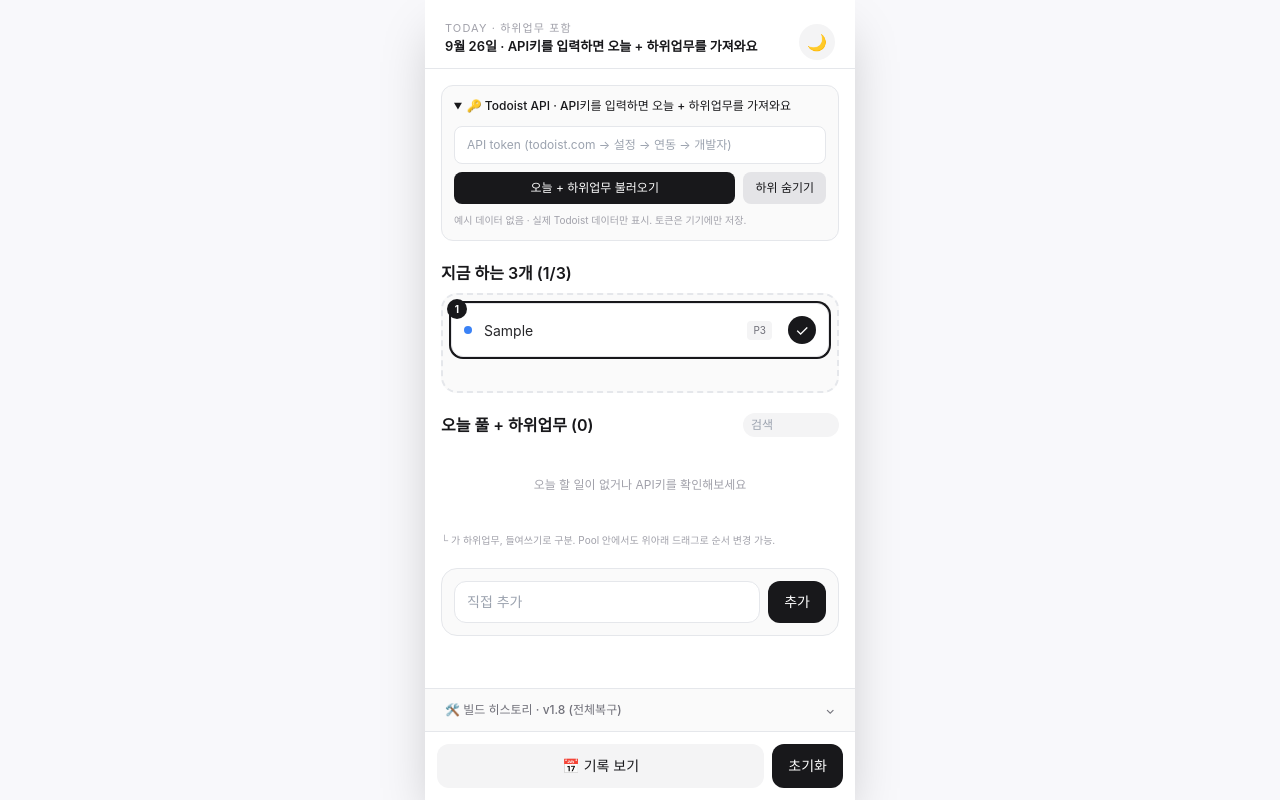
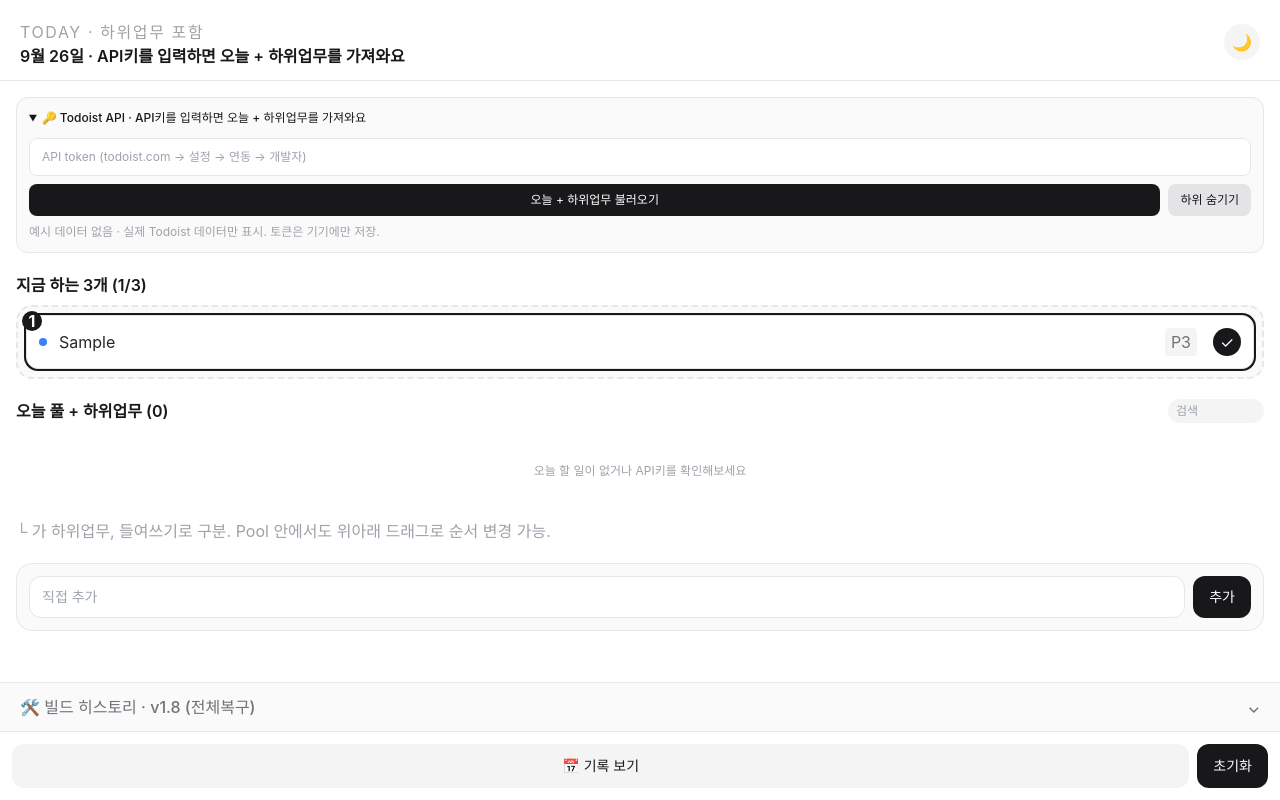
Before and after one commit to apoco211/Daily-Todo, a React (Vite) app: page / in a window 1280 px wide. Both pictures are taken after typing "Sample" into the empty fields and a click on the button "추가". Built offline with nearby package versions, Linux system fonts and the light colour scheme.

Commit message:
Update App.jsx

```diff
--- a/src/App.jsx
+++ b/src/App.jsx
@@ -9,17 +9,17 @@ const priorityLabel = { 4: 'P1', 3: 'P2', 2: 'P3', 1: 'P4' }
 function SortableItem({ task, isActive, onComplete, depth = 0, childCount = 0 }) {
   const { attributes, listeners, setNodeRef, transform, transition, isDragging } = useSortable({ id: task.id })
   const isSubtask = depth > 0
-  const style = { transform: CSS.Transform.toString(transform), transition, opacity: isDragging ? 0.5 : 1, marginLeft: isSubtask ? `${depth * 20}px` : '0px' }
+  const style = { transform: CSS.Transform.toString(transform), transition, opacity: isDragging? 0.5 : 1, marginLeft: isSubtask? `${depth * 20}px` : '0px' }
   return (
     <div ref={setNodeRef} style={style} {...attributes} {...listeners}
-      className={`group flex items-center gap-3 p-3 rounded-xl border shadow-sm ${isSubtask ? 'bg-zinc-50 dark:bg-zinc-800/50 border-l-2 border-l-zinc-400 dark:border-l-zinc-600 border-zinc-200 dark:border-zinc-800' : 'bg-white dark:bg-zinc-900 border-zinc-200 dark:border-zinc-800'} ${isActive ? 'ring-2 ring-zinc-900 dark:ring-white' : ''}`}>
+      className={`group flex items-center gap-3 p-3 rounded-xl border shadow-sm ${isSubtask? 'bg-zinc-50 dark:bg-zinc-800/50 border-l-2 border-l-zinc-400 dark:border-l-zinc-600 border-zinc-200 dark:border-zinc-800' : 'bg-white dark:bg-zinc-900 border-zinc-200 dark:border-zinc-800'} ${isActive? 'ring-2 ring-zinc-900 dark:ring-white' : ''}`}>
       <div className="flex items-center gap-2">
-        {isSubtask && <span className="text-zinc-400 text-[12px]">└</span>}
+        {isSubtask && <span className="text-zinc-400 text-">└</span>}
         <div className={`w-2 h-2 rounded-full ${priorityColor[task.priority]}`} />
       </div>
-      <span className={`flex-1 text-[14px] ${isSubtask ? 'text-[13px] text-zinc-600 dark:text-zinc-300' : 'text-zinc-800 dark:text-zinc-100'}`}>{task.content}</span>
-      {childCount > 0 && <span className="text-[10px] px-1.5 py-0.5 rounded-full bg-blue-100 dark:bg-blue-900 text-blue-600 dark:text-blue-300">{childCount} 하위</span>}
-      <span className="text-[10px] px-1.5 py-0.5 rounded bg-zinc-100 dark:bg-zinc-800 text-zinc-500">{priorityLabel[task.priority]}</span>
+      <span className={`flex-1 text- ${isSubtask? 'text- text-zinc-600 dark:text-zinc-300' : 'text-zinc-800 dark:text-zinc-100'}`}>{task.content}</span>
+      {childCount > 0 && <span className="text- px-1.5 py-0.5 rounded-full bg-blue-100 dark:bg-blue-900 text-blue-600 dark:text-blue-300">{childCount} 하위</span>}
+      <span className="text- px-1.5 py-0.5 rounded bg-zinc-100 dark:bg-zinc-800 text-zinc-500">{priorityLabel[task.priority]}</span>
       {isActive && <button onClick={() => onComplete(task)} className="ml-1 w-7 h-7 rounded-full bg-zinc-900 dark:bg-white text-white dark:text-black flex items-center justify-center">✓</button>}
     </div>
   )
@@ -27,11 +27,11 @@ function SortableItem({ task, isActive, onComplete, depth = 0, childCount = 0 })
 
 function buildTaskTree(tasks) {
   const map = new Map()
-  tasks.forEach(t => map.set(String(t.id), { ...t, children: [], depth: 0 }))
+  tasks.forEach(t => map.set(String(t.id), {...t, children: [], depth: 0 }))
   const roots = []
   tasks.forEach(t => {
     const id = String(t.id)
-    const parentId = t.parent_id ? String(t.parent_id) : null
+    const parentId = t.parent_id? String(t.parent_id) : null
     const node = map.get(id)
     if (parentId && map.has(parentId)) {
       const parent = map.get(parentId)
@@ -49,7 +49,7 @@ function buildTaskTree(tasks) {
 }
 
 export default function App() {
-  const [theme, setTheme] = useState(localStorage.getItem('theme') || (window.matchMedia('(prefers-color-scheme: dark)').matches ? 'dark' : 'light'))
+  const [theme, setTheme] = useState(localStorage.getItem('theme') || (window.matchMedia('(prefers-color-scheme: dark)').matches? 'dark' : 'light'))
   const [pool, setPool] = useState([])
   const [active, setActive] = useState([])
   const [logs, setLogs] = useState(JSON.parse(localStorage.getItem('logs') || '[]'))
@@ -83,11 +83,11 @@ export default function App() {
           }
         }
       }
-      const combined = [...todayTasks, ...allSubtasks]
+      const combined = [...todayTasks,...allSubtasks]
       const uniqueMap = new Map()
       combined.forEach(t => uniqueMap.set(String(t.id), t))
       const unique = Array.from(uniqueMap.values())
-      const { flat } = buildTaskTree(unique.map(t => ({ id: String(t.id), content: t.content, priority: t.priority, parent_id: t.parent_id ? String(t.parent_id) : null, order: t.order, project_id: t.project_id })))
+      const { flat } = buildTaskTree(unique.map(t => ({ id: String(t.id), content: t.content, priority: t.priority, parent_id: t.parent_id? String(t.parent_id) : null, order: t.order, project_id: t.project_id })))
       setPool(flat)
       if (active.length === 0 && flat.length > 0) {
         const roots = flat.filter(f => f.depth === 0)
@@ -100,7 +100,7 @@ export default function App() {
   useEffect(() => { if (todoistToken) fetchToday() }, [])
 
   const sensors = useSensors(useSensor(PointerSensor, { activationConstraint: { distance: 8 } }))
-  const filteredPool = pool.filter(t => !active.find(a => a.id === t.id)).filter(t => showSubtasks || t.depth === 0).filter(t => t.content.toLowerCase().includes(search.toLowerCase()))
+  const filteredPool = pool.filter(t =>!active.find(a => a.id === t.id)).filter(t => showSubtasks || t.depth === 0).filter(t => t.content.toLowerCase().includes(search.toLowerCase()))
 
   function handleDragEnd(event) {
     const { active: a, over } = event; if (!over) return
@@ -114,27 +114,27 @@ export default function App() {
       const task = pool.find(p => p.id === a.id); if (task) setActive(prev => [...prev, task]); return
     }
     if (active.find(x => x.id === a.id) && over.id === 'pool-droppable') {
-      setActive(prev => prev.filter(p => p.id !== a.id))
+      setActive(prev => prev.filter(p => p.id!== a.id))
     }
   }
 
   async function completeTask(task) {
-    if (todoistToken && !String(task.id).startsWith('custom-')) {
+    if (todoistToken &&!String(task.id).startsWith('custom-')) {
       try { await fetch(`https://api.todoist.com/rest/v2/tasks/${task.id}/close`, { method: 'POST', headers: { Authorization: `Bearer ${todoistToken}` } }) } catch {}
     }
-    const entry = { id: Date.now(), date: new Date().toISOString().slice(0,10), title: (task.depth > 0 ? '└ ' : '') + task.content, source: 'todoist', completed_at: new Date().toISOString() }
-    setLogs(prev => [entry, ...prev]); setActive(prev => prev.filter(p => p.id !== task.id)); setPool(prev => prev.filter(p => p.id !== task.id && String(p.parent_id) !== String(task.id)))
+    const entry = { id: Date.now(), date: new Date().toISOString().slice(0,10), title: (task.depth > 0? '└ ' : '') + task.content, source: 'todoist', completed_at: new Date().toISOString() }
+    setLogs(prev => [entry,...prev]); setActive(prev => prev.filter(p => p.id!== task.id)); setPool(prev => prev.filter(p => p.id!== task.id && String(p.parent_id)!== String(task.id)))
   }
 
-  function addCustom() { if (!custom.trim()) return; const nt = { id: `custom-${Date.now()}`, content: custom.trim(), priority: 2, depth: 0 }; if (active.length < 3) setActive(prev => [...prev, nt]); else setPool(prev => [nt, ...prev]); setCustom('') }
+  function addCustom() { if (!custom.trim()) return; const nt = { id: `custom-${Date.now()}`, content: custom.trim(), priority: 2, depth: 0 }; if (active.length < 3) setActive(prev => [...prev, nt]); else setPool(prev => [nt,...prev]); setCustom('') }
 
   return (
-    <div className={theme === 'dark' ? 'dark' : ''}>
+    <div className={theme === 'dark'? 'dark' : ''}>
       <div className="min-h-screen bg-[#f8f8fb] dark:bg-[#0a0a0f] text-zinc-900 dark:text-zinc-100">
-        <div className="max-w-[430px] mx-auto min-h-screen bg-white dark:bg-zinc-950 shadow-2xl flex flex-col">
+        <div className="max-w- mx-auto min-h-screen bg-white dark:bg-zinc-950 shadow-2xl flex flex-col">
           <div className="sticky top-0 z-20 backdrop-blur-xl bg-white/80 dark:bg-zinc-950/80 border-b px-5 flex justify-between" style={{ paddingTop: 'calc(12px + env(safe-area-inset-top))', paddingBottom: '12px' }}>
-            <div className="pt-2"><div className="text-[11px] tracking-widest text-zinc-400">TODAY · 하위업무 포함</div><div className="font-semibold text-[13px]">{new Date().toLocaleDateString('ko-KR', { month:'long', day:'numeric' })} · {status}</div></div>
-            <button onClick={() => setTheme(theme === 'dark' ? 'light' : 'dark')} className="w-9 h-9 mt-2 rounded-full bg-zinc-100 dark:bg-zinc-800 flex items-center justify-center translate-y-1">{theme==='dark'?'☀️':'🌙'}</button>
+            <div className="pt-2"><div className="text- tracking-widest text-zinc-400">TODAY · 하위업무 포함</div><div className="font-semibold text-">{new Date().toLocaleDateString('ko-KR', { month:'long', day:'numeric' })} · {status}</div></div>
+            <button onClick={() => setTheme(theme === 'dark'? 'light' : 'dark')} className="w-9 h-9 mt-2 rounded-full bg-zinc-100 dark:bg-zinc-800 flex items-center justify-center translate-y-1">{theme==='dark'?'☀️':'🌙'}</button>
           </div>
           <DndContext sensors={sensors} collisionDetection={closestCenter} onDragEnd={handleDragEnd} onDragStart={e => setActiveId(e.active.id)}>
             <div className="flex-1 px-4 py-4 space-y-5">
@@ -142,23 +142,23 @@ export default function App() {
                 <summary className="font-medium cursor-pointer">🔑 Todoist API · {status}</summary>
                 <div className="mt-3 space-y-2">
                   <input value={todoistToken} onChange={e => { setTodoistToken(e.target.value); localStorage.setItem('todoist_token', e.target.value) }} placeholder="API token (todoist.com → 설정 → 연동 → 개발자)" className="w-full px-3 py-2.5 rounded-lg border bg-white dark:bg-zinc-950 text-xs" />
-                  <div className="flex gap-2"><button onClick={fetchToday} className="flex-1 py-2 rounded-lg bg-zinc-900 dark:bg-white text-white dark:text-black text-xs">오늘 + 하위업무 불러오기</button><button onClick={() => setShowSubtasks(!showSubtasks)} className="px-3 py-2 rounded-lg bg-zinc-200 dark:bg-zinc-800 text-xs">{showSubtasks ? '하위 숨기기' : '하위 보기'}</button></div>
-                  {error && <div className="p-2 rounded bg-red-50 text-red-600 text-[10px] break-all">{error}</div>}
-                  <div className="text-[10px] text-zinc-400">예시 데이터 없음 · 실제 Todoist 데이터만 표시. 토큰은 기기에만 저장.</div>
+                  <div className="flex gap-2"><button onClick={fetchToday} className="flex-1 py-2 rounded-lg bg-zinc-900 dark:bg-white text-white dark:text-black text-xs">오늘 + 하위업무 불러오기</button><button onClick={() => setShowSubtasks(!showSubtasks)} className="px-3 py-2 rounded-lg bg-zinc-200 dark:bg-zinc-800 text-xs">{showSubtasks? '하위 숨기기' : '하위 보기'}</button></div>
+                  {error && <div className="p-2 rounded bg-red-50 text-red-600 text- break-all">{error}</div>}
+                  <div className="text- text-zinc-400">예시 데이터 없음 · 실제 Todoist 데이터만 표시. 토큰은 기기에만 저장.</div>
                 </div>
               </details>
               <div><h2 className="font-semibold mb-2">지금 하는 3개 ({active.length}/3)</h2>
-                <SortableContext items={active.map(a=>a.id)} strategy={verticalListSortingStrategy}><div className="space-y-2 min-h-[100px] p-2 rounded-2xl border-2 border-dashed bg-zinc-50 dark:bg-zinc-900/50">{active.length===0 && <div className="text-center py-12 text-zinc-400 text-sm">오늘 일정 불러오면 여기에 3개가 채워져요</div>}{active.map((t,idx)=><div key={t.id} className="relative"><div className="absolute -left-1 -top-1 w-5 h-5 rounded-full bg-zinc-900 dark:bg-white text-white dark:text-black text-[10px] flex items-center justify-center font-bold z-10">{idx+1}</div><SortableItem task={t} isActive onComplete={completeTask} depth={t.depth} childCount={pool.filter(p=> String(p.parent_id)===String(t.id)).length} /></div>)}</div></SortableContext>
+                <SortableContext items={active.map(a=>a.id)} strategy={verticalListSortingStrategy}><div className="space-y-2 min-h- p-2 rounded-2xl border-2 border-dashed bg-zinc-50 dark:bg-zinc-900/50">{active.length===0 && <div className="text-center py-12 text-zinc-400 text-sm">오늘 일정 불러오면 여기에 3개가 채워져요</div>}{active.map((t,idx)=><div key={t.id} className="relative"><div className="absolute -left-1 -top-1 w-5 h-5 rounded-full bg-zinc-900 dark:bg-white text-white dark:text-black text- flex items-center justify-center font-bold z-10">{idx+1}</div><SortableItem task={t} isActive onComplete={completeTask} depth={t.depth} childCount={pool.filter(p=> String(p.parent_id)===String(t.id)).length} /></div>)}</div></SortableContext>
               </div>
               <div><div className="flex justify-between mb-2"><h2 className="font-semibold">오늘 풀 + 하위업무 ({filteredPool.length})</h2><input value={search} onChange={e=>setSearch(e.target.value)} placeholder="검색" className="w-24 px-2 py-1 rounded-full bg-zinc-100 dark:bg-zinc-800 text-xs" /></div>
-                <div id="pool-droppable" className="space-y-2 max-h-[400px] overflow-auto"><SortableContext items={filteredPool.map(a=>a.id)} strategy={verticalListSortingStrategy}>{filteredPool.map(t=>{ const childCount = pool.filter(p=> String(p.parent_id)===String(t.id)).length; return <SortableItem key={t.id} task={t} depth={t.depth} childCount={childCount} /> })}</SortableContext>{filteredPool.length===0 && <div className="text-center py-8 text-zinc-400 text-xs">오늘 할 일이 없거나 API키를 확인해보세요</div>}</div>
-                <div className="mt-2 text-[10px] text-zinc-400">└ 가 하위업무, 들여쓰기로 구분. Pool 안에서도 위아래 드래그로 순서 변경 가능.</div>
+                <div id="pool-droppable" className="space-y-2 max-h- overflow-auto"><SortableContext items={filteredPool.map(a=>a.id)} strategy={verticalListSortingStrategy}>{filteredPool.map(t=>{ const childCount = pool.filter(p=> String(p.parent_id)===String(t.id)).length; return <SortableItem key={t.id} task={t} depth={t.depth} childCount={childCount} /> })}</SortableContext>{filteredPool.length===0 && <div className="text-center py-8 text-zinc-400 text-xs">오늘 할 일이 없거나 API키를 확인해보세요</div>}</div>
+                <div className="mt-2 text- text-zinc-400">└ 가 하위업무, 들여쓰기로 구분. Pool 안에서도 위아래 드래그로 순서 변경 가능.</div>
               </div>
               <div className="p-3 rounded-2xl bg-zinc-50 dark:bg-zinc-900 border"><div className="flex gap-2"><input value={custom} onChange={e=>setCustom(e.target.value)} onKeyDown={e=>e.key==='Enter' && addCustom()} placeholder="직접 추가" className="flex-1 px-3 py-2.5 rounded-xl border bg-white dark:bg-zinc-950 text-sm outline-none" /><button onClick={addCustom} className="px-4 py-2.5 rounded-xl bg-zinc-900 dark:bg-white text-white dark:text-black text-sm font-medium">추가</button></div></div>
             </div>
-            <DragOverlay>{activeId ? <div className="p-3 rounded-xl bg-white shadow-xl border text-sm">{pool.find(p=>p.id===activeId)?.content || active.find(a=>a.id===activeId)?.content}</div> : null}</DragOverlay>
+            <DragOverlay>{activeId? <div className="p-3 rounded-xl bg-white shadow-xl border text-sm">{pool.find(p=>p.id===activeId)?.content || active.find(a=>a.id===activeId)?.content}</div> : null}</DragOverlay>
           </DndContext>
-          <div className="border-t bg-zinc-50 dark:bg-zinc-900/50"><details className="group"><summary className="flex justify-between px-5 py-3 cursor-pointer list-none text-[12px] font-medium text-zinc-500">🛠️ 빌드 히스토리 · v1.8 (전체복구) <span className="group-open:rotate-180 transition">⌄</span></summary><div className="px-5 pb-4 space-y-2 text-[11px] text-zinc-600 dark:text-zinc-400"><div className="flex gap-2"><span className="shrink-0 px-1.5 py-0.5 rounded bg-zinc-900 text-white">v1.8</span><span>2026-09-26</span><span>전체 복구: 예시제거 + 하위업무 트리 + safe-area 토글 fix + Pool 정렬 + 다크모드 + 아이콘</span></div><div>v1.7 - 예시 제거</div><div>v1.6 - 하위업무 포함 로드</div><div>v1.5 - Pool 위아래 이동 · 토글 위치 수정</div><div>v1.3 - 다크모드 · 아이콘 fix</div></div></details></div>
+          <div className="border-t bg-zinc-50 dark:bg-zinc-900/50"><details className="group"><summary className="flex justify-between px-5 py-3 cursor-pointer list-none text- font-medium text-zinc-500">🛠️ 빌드 히스토리 · v1.8 (전체복구) <span className="group-open:rotate-180 transition">⌄</span></summary><div className="px-5 pb-4 space-y-2 text- text-zinc-600 dark:text-zinc-400"><div className="flex gap-2"><span className="shrink-0 px-1.5 py-0.5 rounded bg-zinc-900 text-white">v1.8</span><span>2026-09-26</span><span>전체 복구: 예시제거 + 하위업무 트리 + safe-area 토글 fix + Pool 정렬 + 다크모드 + 아이콘</span></div><div>v1.7 - 예시 제거</div><div>v1.6 - 하위업무 포함 로드</div><div>v1.5 - Pool 위아래 이동 · 토글 위치 수정</div><div>v1.3 - 다크모드 · 아이콘 fix</div></div></details></div>
           <div className="sticky bottom-0 border-t bg-white/90 dark:bg-zinc-950/90 backdrop-blur p-3 flex gap-2"><button className="flex-1 py-3 rounded-xl bg-zinc-100 dark:bg-zinc-800 text-sm">📅 기록 보기</button><button onClick={() => { if(confirm('logs 초기화?')) { setLogs([]); localStorage.removeItem('logs') } }} className="px-4 py-3 rounded-xl bg-zinc-900 dark:bg-white text-white dark:text-black text-sm">초기화</button></div>
         </div>
       </div>
```
